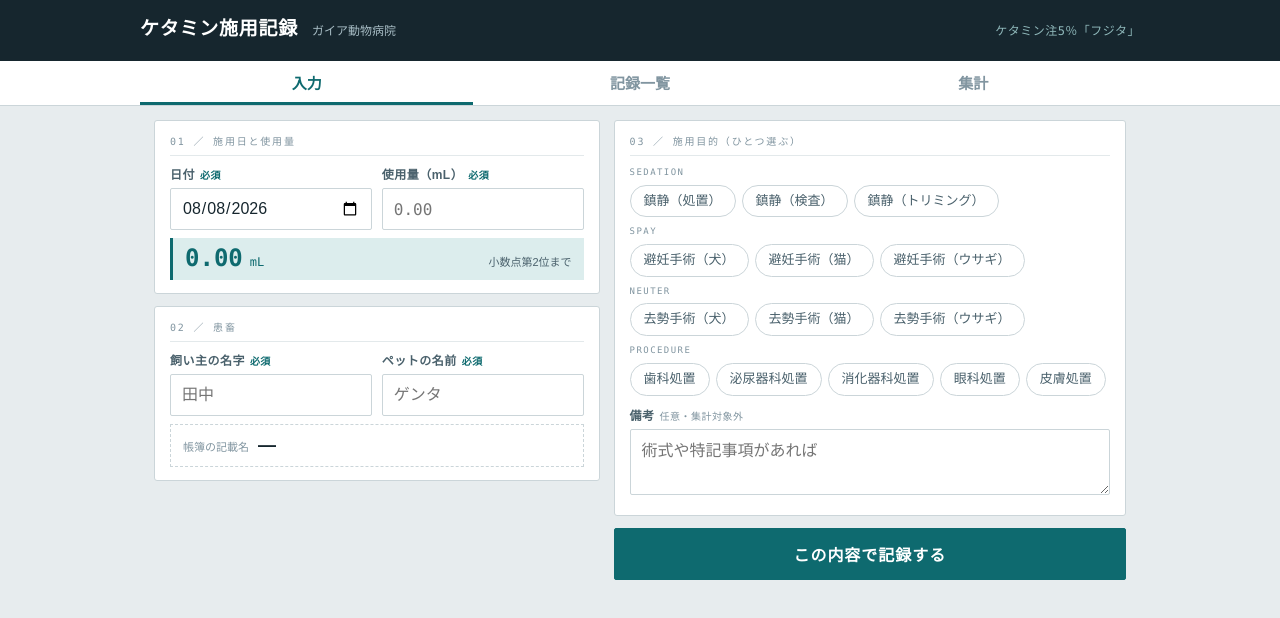
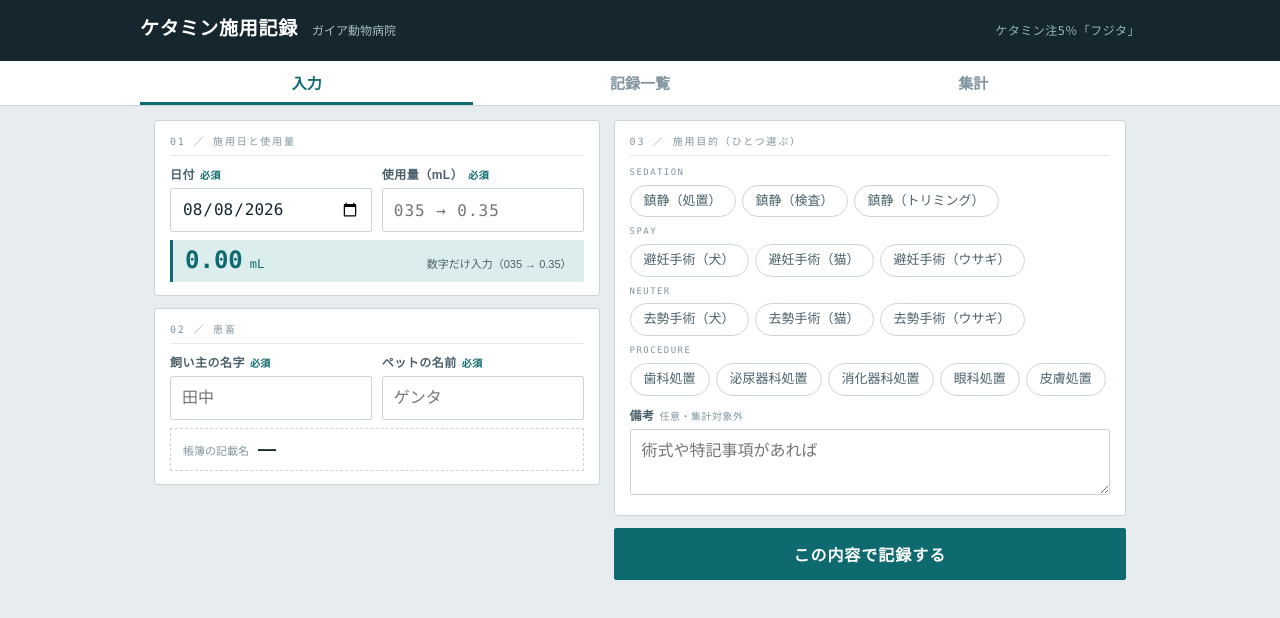
Before and after one commit to minaasa373-wq/ketamine_ledger, a plain HTML site: page index.html in a window 1280 px wide. Both pictures are taken after a click on the button "この内容で記録する". Drawn offline with Linux system fonts and the light colour scheme.

Commit message:
Update index.html

```diff
--- a/index.html
+++ b/index.html
@@ -91,15 +91,22 @@ body{
 input[type="text"],input[type="date"],input[type="number"],select,textarea{
   width:100%;font-family:var(--font-jp);font-size:16px;color:var(--ink);
   background:#fff;border:1px solid var(--rule);border-radius:2px;
-  padding:9px 11px;min-height:42px;
+  padding:9px 11px;
 }
+input[type="text"],input[type="date"],input[type="number"],select{
+  -webkit-appearance:none;appearance:none;
+  height:44px;min-height:44px;line-height:24px;
+  display:block;text-align:left;
+}
+input[type="date"]{font-family:var(--font-num);font-variant-numeric:tabular-nums}
 input[type="number"]{font-family:var(--font-num);font-variant-numeric:tabular-nums}
+#f-ml{font-family:var(--font-num);font-variant-numeric:tabular-nums;letter-spacing:.06em}
 input:focus,select:focus,textarea:focus{outline:2px solid var(--vial);outline-offset:-1px;border-color:var(--vial)}
 textarea{min-height:50px;resize:vertical;line-height:1.45}
 select{
   appearance:none;
   background-image:linear-gradient(45deg,transparent 50%,var(--ink-2) 50%),linear-gradient(135deg,var(--ink-2) 50%,transparent 50%);
-  background-position:calc(100% - 18px) 19px,calc(100% - 13px) 19px;
+  background-position:calc(100% - 18px) 20px,calc(100% - 13px) 20px;
   background-size:5px 5px;background-repeat:no-repeat;padding-right:38px;
 }
 .row{display:flex;gap:10px}
@@ -236,12 +243,12 @@ select{
           </div>
           <div class="field" style="margin:0">
             <label for="f-ml">使用量（mL）<span class="req">必須</span></label>
-            <input type="number" id="f-ml" step="0.01" min="0" inputmode="decimal" placeholder="0.00">
+            <input type="text" id="f-ml" inputmode="numeric" pattern="[0-9]*" autocomplete="off" placeholder="035 → 0.35">
           </div>
         </div>
         <div class="ml-out" id="ml-out">
           <span class="n" id="ml-n">0.00</span><span class="u">mL</span>
-          <span class="t" id="ml-t">小数点第2位まで</span>
+          <span class="t" id="ml-t">数字だけ入力（035 → 0.35）</span>
         </div>
       </div>
 
@@ -446,18 +453,33 @@ function todayStr(){
 }
 $("f-date").value = todayStr();
 
-/* ── 使用量 ── */
-$("f-ml").addEventListener("input", updateDose);
-$("f-ml").addEventListener("blur", function(){
-  if($("f-ml").value !== "") $("f-ml").value = round2($("f-ml").value).toFixed(2);
+/* ── 使用量：数字だけ打つと下2桁が小数になる（035 → 0.35）──
+   iOS Safari は入力中に value を書き換えるとカーソルがずれるため、
+   編集中は数字のまま触らず、確定したときだけ整形する。          */
+function mlDigits(){ return $("f-ml").value.replace(/\D/g, "").slice(0, 5); }
+function mlValue(){ const d = mlDigits(); return d ? parseInt(d, 10) / 100 : 0; }
+
+$("f-ml").addEventListener("focus", function(){
+  const d = mlDigits();
+  if($("f-ml").value !== d) $("f-ml").value = d;
+});
+$("f-ml").addEventListener("input", function(){
+  const d = mlDigits();
+  if($("f-ml").value !== d) $("f-ml").value = d;
   updateDose();
 });
+$("f-ml").addEventListener("blur", function(){
+  const d = mlDigits();
+  $("f-ml").value = d ? (parseInt(d, 10) / 100).toFixed(2) : "";
+  updateDose();
+});
+
 function updateDose(){
-  const ml = round2($("f-ml").value);
+  const ml = mlValue();
   $("ml-n").textContent = ml.toFixed(2);
   const over = ml > 10;
   $("ml-out").classList.toggle("over", over);
-  $("ml-t").textContent = over ? "1瓶（10mL）を超えています" : "小数点第2位まで";
+  $("ml-t").textContent = over ? "1瓶（10mL）を超えています" : "数字だけ入力（035 → 0.35）";
 }
 
 /* ── 名前 ── */
@@ -501,7 +523,7 @@ $("btn-save").addEventListener("click", async function(){
   const rec = {
     id: Date.now() + "-" + Math.random().toString(36).slice(2,7),
     date: $("f-date").value,
-    ml: round2($("f-ml").value),
+    ml: mlValue(),
     owner: $("f-owner").value.trim(),
     pet: $("f-pet").value.trim(),
     purpose: $("f-purpose").value.trim(),
```
